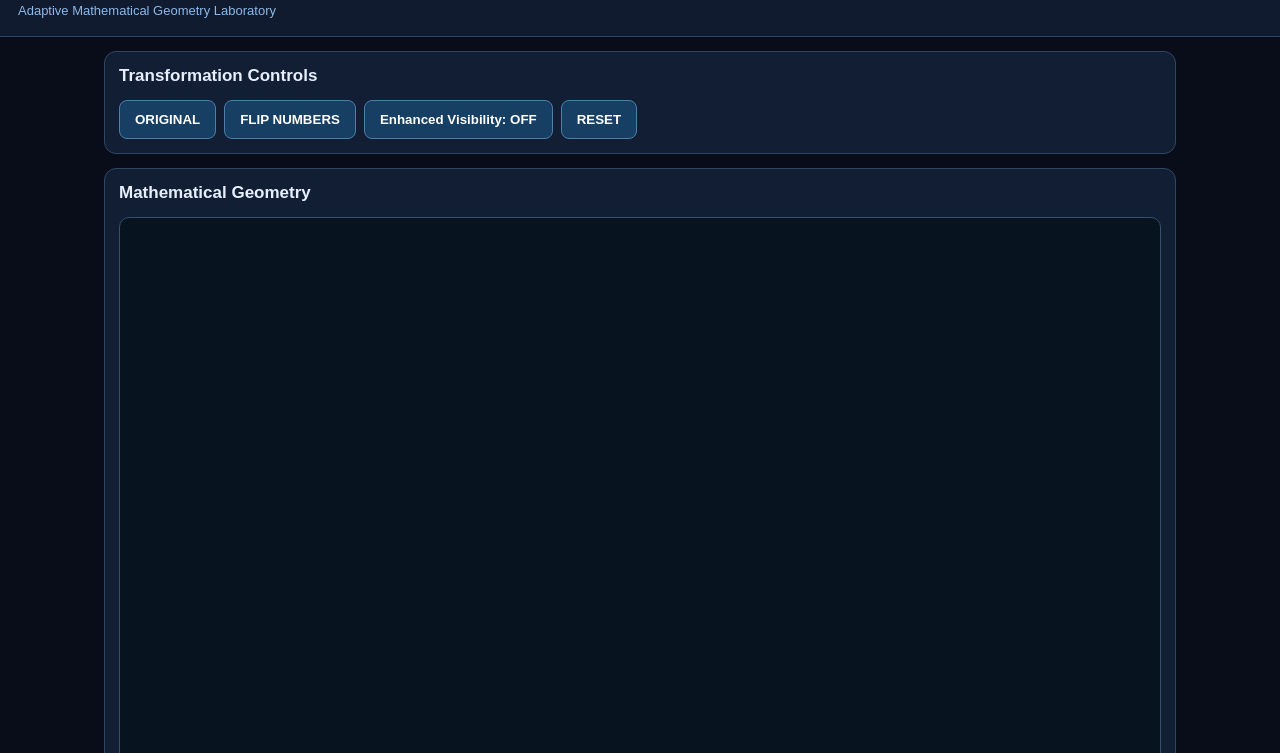
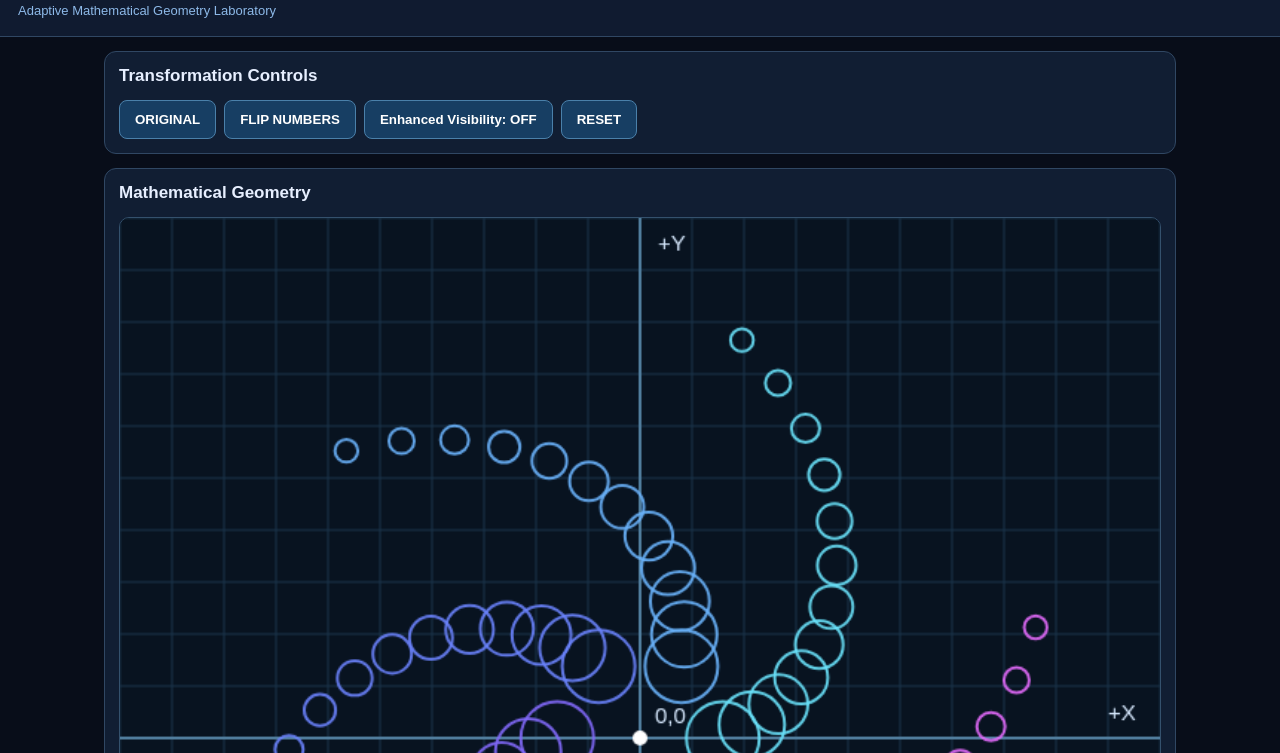
Before and after one commit to R4NWK/ciphergrid-platform, a plain HTML site: page ciphergrid-cg002.html in a window 1280 px wide. Shown: the part 47-800 px from the top of the page. Drawn offline with Linux system fonts and the light colour scheme.

Commit message:
fix: Restore CG-002 mathematical engine functionality

```diff
--- a/ciphergrid-cg002.html
+++ b/ciphergrid-cg002.html
@@ -397,7 +397,7 @@ document.getElementById("originalBtn").onclick=()=>{
   update("Original parameters restored");
 };
 
-document.getElementById("flip").onclick=()>{
+document.getElementById("flip").onclick=()=>{
 
   const next={...p};
 
```
